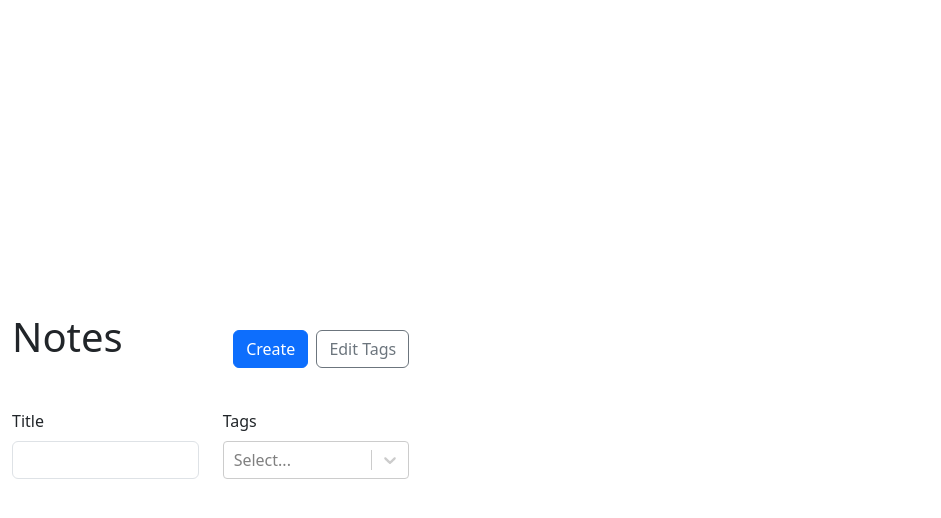
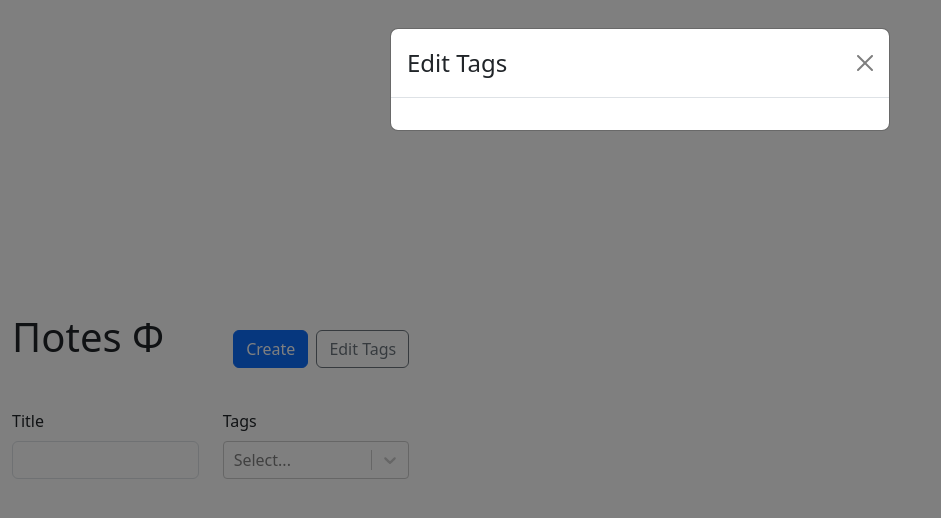
Before and after one commit to hesspearl/note-taking-app, a React (Vite) app: page / in a window 1280 px wide. Both pictures are taken after a click on the button "Edit Tags". Shown: the top 518 px of the page, without its empty margins (0-941 px from the left). Built offline with nearby package versions, Linux system fonts and the light colour scheme; the HTML template or start-up script is replaced by a standard one.

Commit message:
added tag modal

```diff
--- a/src/App.tsx
+++ b/src/App.tsx
@@ -46,16 +46,32 @@
     [notes, tags]
   );
 
+  function onAddTag(tag: Tag) {
+    setTags((prev) => [...prev, tag]);
+  }
+
+  const onUpdateTag = (id: string, label: string) => {
+    setTags((prevTags) =>
+      prevTags.map((tag) => {
+        if (tag.id === id) {
+          return { ...tag, label };
+        } else {
+          return tag;
+        }
+      })
+    );
+  };
+
+  const onDeleteTag = (id: string) => {
+    setTags((prevTags) => prevTags.filter((tag) => tag.id !== id));
+  };
+
   const onCreateNote = ({ tags, ...data }: NoteData) => {
     setNotes((prevNotes) => [
       ...prevNotes,
       { ...data, id: uuidV4(), tagsIds: tags.map((tag) => tag.id) },
     ]);
   };
-
-  function onAddTag(tag: Tag) {
-    setTags((prev) => [...prev, tag]);
-  }
   function onUpdateNote(id: string, { tags, ...data }: NoteData): void {
     setNotes((prevNotes) =>
       prevNotes.map((note) => {
@@ -76,7 +92,13 @@
       <Routes>
         <Route
           path="/"
-          element={<NoteList availableTags={tags} notes={notesWithTags} />}
+          element={
+            <NoteList
+              availableTags={tags}
+              notes={notesWithTags}
+              {...{ onDeleteTag, onUpdateTag }}
+            />
+          }
         />
         <Route path="*" element={<Navigate to="/" />} />
         <Route path="/:id" element={<NoteLayout notes={notesWithTags} />}>
--- a/src/EditTagModal.tsx
+++ b/src/EditTagModal.tsx
@@ -1,8 +1,51 @@
 import React from "react";
-import { Modal } from "react-bootstrap";
+import { Button, Col, Form, Modal, Row, Stack } from "react-bootstrap";
+import { NoteListProps } from "./NoteList";
 
-function EditTagModal() {
-  return <Modal></Modal>;
+interface EditTagModalProps extends Omit<NoteListProps, "notes"> {
+  show: boolean;
+  handleClose: () => void;
+}
+
+function EditTagModal({
+  availableTags,
+  show,
+  handleClose,
+  onDeleteTag,
+  onUpdateTag,
+}: EditTagModalProps) {
+  return (
+    <Modal show={show} onHide={handleClose}>
+      <Modal.Header closeButton>
+        <Modal.Title>Edit Tags</Modal.Title>
+      </Modal.Header>
+      <Modal.Body>
+        <Form>
+          <Stack gap={2}>
+            {availableTags.map((tag) => (
+              <Row key={tag.id}>
+                <Col>
+                  <Form.Control
+                    type="text"
+                    value={tag.label}
+                    onChange={(e) => onUpdateTag(tag.id, e.target.value)}
+                  />
+                </Col>
+                <Col xs="auto">
+                  <Button
+                    variant="outline-danger"
+                    onClick={() => onDeleteTag(tag.id)}
+                  >
+                    &Chi;
+                  </Button>
+                </Col>
+              </Row>
+            ))}
+          </Stack>
+        </Form>
+      </Modal.Body>
+    </Modal>
+  );
 }
 
 export default EditTagModal;
--- a/src/NoteList.tsx
+++ b/src/NoteList.tsx
@@ -4,15 +4,25 @@
 import NotesInputs from "./NoteseInputs";
 import { Note, Tag } from "./App";
 import NoteCard, { NoteCardProps } from "./NoteCard/NoteCard";
+import EditTagModal from "./EditTagModal";
 
-type NoteListProps = {
+export type NoteListProps = {
   availableTags: Tag[];
   notes: NoteCardProps[];
+  onUpdateTag: (id: string, label: string) => void;
+  onDeleteTag: (id: string) => void;
 };
 
-function NoteList({ availableTags, notes }: NoteListProps) {
+function NoteList({
+  availableTags,
+  notes,
+  onDeleteTag,
+  onUpdateTag,
+}: NoteListProps) {
   const [selectedTags, setSelectedTags] = useState<Tag[]>([]);
   const [text, setText] = useState<string>("");
+  const [editTagsModalIsOpen, setEditTagsModalIsOpen] =
+    useState<boolean>(false);
 
   const filteredNotes = useMemo(
     () =>
@@ -31,11 +41,12 @@
   return (
     <>
       <NotesTitle
-        title="Notes"
+        title="&Pi;otes &Phi;"
         withButtons
         button1="Create"
         button2="Edit Tags"
         linkTo="/new"
+        onButton2Click={() => setEditTagsModalIsOpen(true)}
       />
       <Form>
         <NotesInputs
@@ -49,6 +60,11 @@
           </Col>
         ))}
       </Row>
+      <EditTagModal
+        show={editTagsModalIsOpen}
+        handleClose={() => setEditTagsModalIsOpen(false)}
+        {...{ availableTags, onDeleteTag, onUpdateTag }}
+      />
     </>
   );
 }
--- a/src/NotesTitle.tsx
+++ b/src/NotesTitle.tsx
@@ -8,6 +8,7 @@
   linkTo?: string;
   button1?: string;
   button2?: string;
+  onButton2Click?: () => void;
 }
 
 const NotesTitle = <WithButtons extends boolean>({
@@ -16,6 +17,7 @@
   withButtons,
   button1,
   button2,
+  onButton2Click,
 }: WithButtons extends true
   ? Required<NotesTitleOptionalProps<WithButtons>>
   : NotesTitleOptionalProps<WithButtons>) => {
@@ -32,7 +34,9 @@
           <Link to={linkTo}>
             <Button variant="primary">{button1}</Button>
           </Link>
-          <Button variant="outline-secondary">{button2}</Button>
+          <Button variant="outline-secondary" onClick={onButton2Click}>
+            {button2}
+          </Button>
         </Stack>
       </Col>
     </Row>
```
